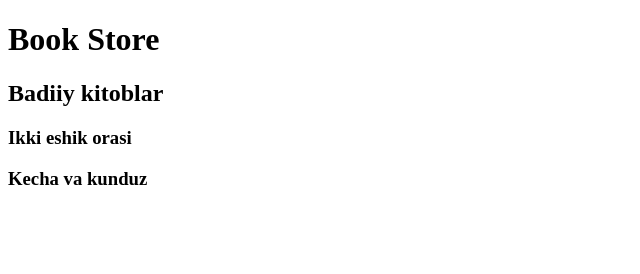
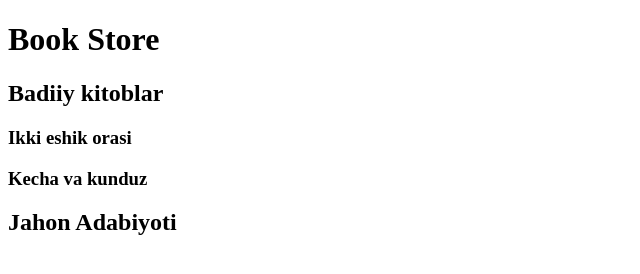
Before and after one commit to y-adhamdev/demo-git, a plain HTML site: page index.html in a window 1280 px wide. Shown: the whole page, without its empty margins (0-640 px from the left). Drawn offline with Linux system fonts and the light colour scheme.

Commit message:
Jahon adabiyoti qo'shildi

```diff
--- a/index.html
+++ b/index.html
@@ -10,6 +10,6 @@
     <h2>Badiiy kitoblar</h2>
     <h3>Ikki eshik orasi</h3>
     <h3>Kecha va kunduz</h3>
-
+    <h2>Jahon Adabiyoti</h2>
 </body>
 </html>
```
